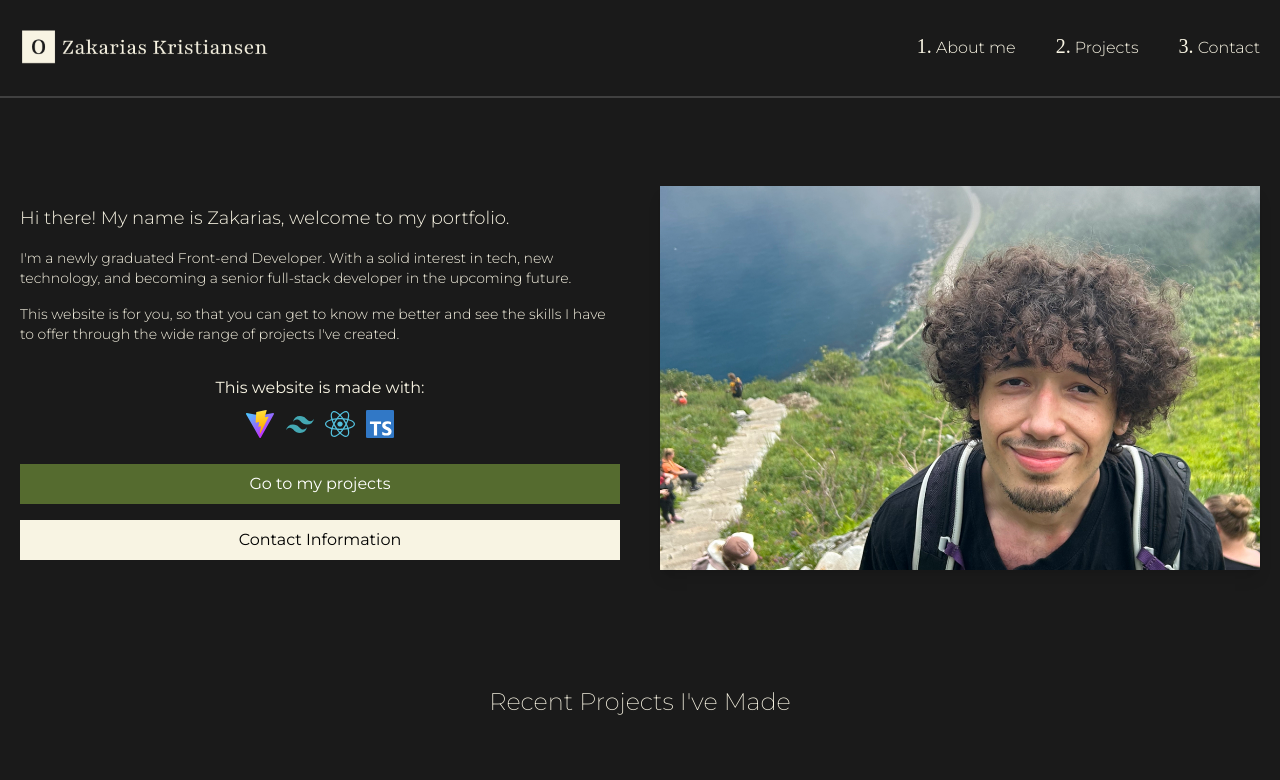
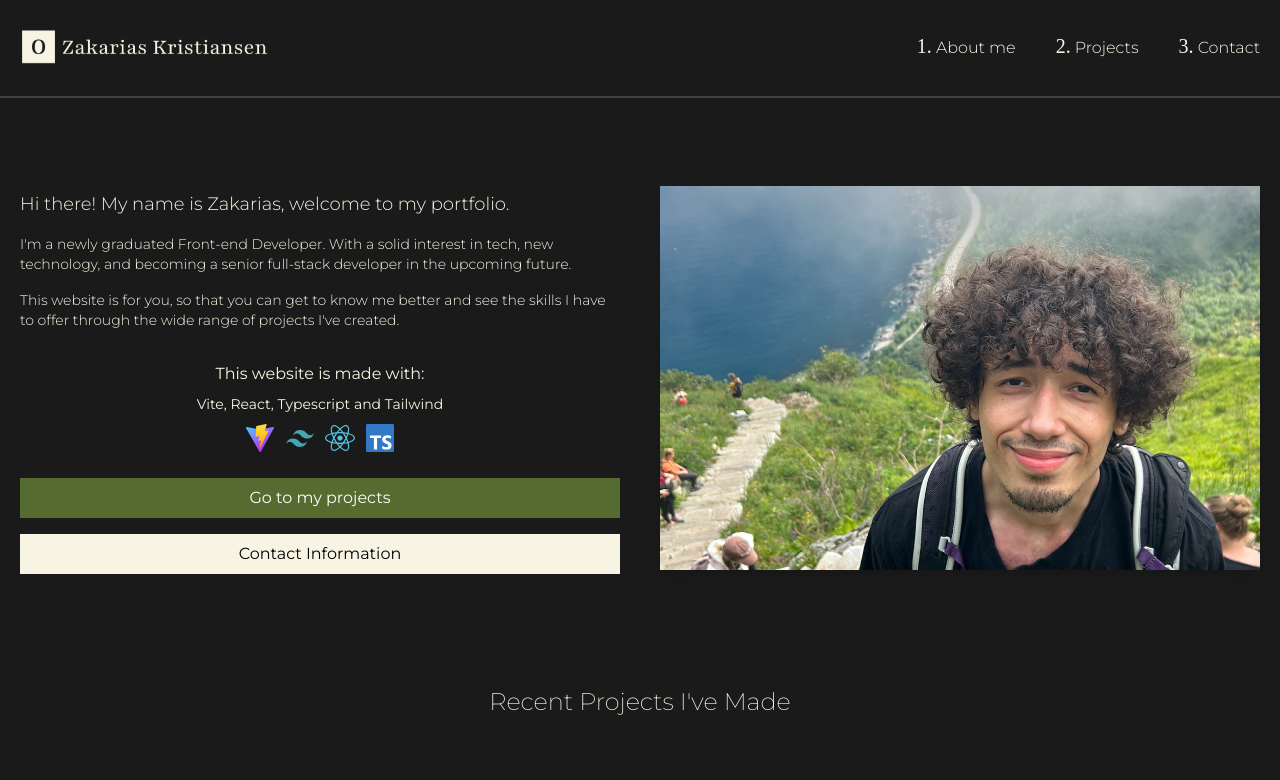
Before and after one commit to oddvarzk/Portofolio, a React (Vite) app: page / in a window 1280 px wide. Shown: the top 780 px of the page. Built offline with nearby package versions, Linux system fonts and the light colour scheme; a web font is replaced by a local one.

Commit message:
added info

```diff
--- a/src/pages/Home/index.tsx
+++ b/src/pages/Home/index.tsx
@@ -34,6 +34,9 @@ export function Home() {
 
             <div className="text-center py-6">
               <p className="mb-2">This website is made with:</p>
+              <p className="mb-2 text-sm">
+                Vite, React, Typescript and Tailwind
+              </p>
               <div className="flex justify-center h-8 gap-2">
                 <img src={viteSVG} alt="Vite Logo" className="h-full" />
                 <img
```
